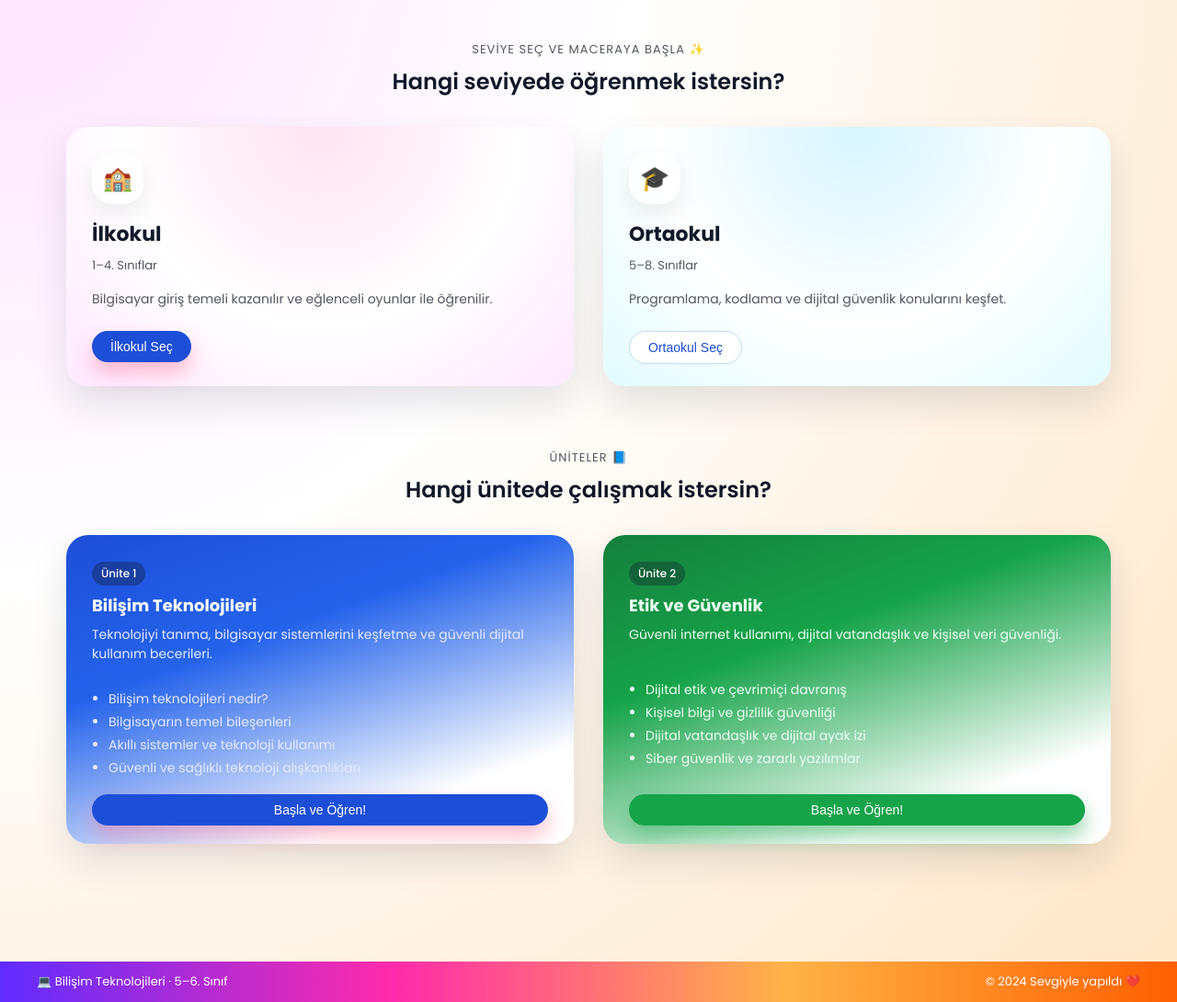
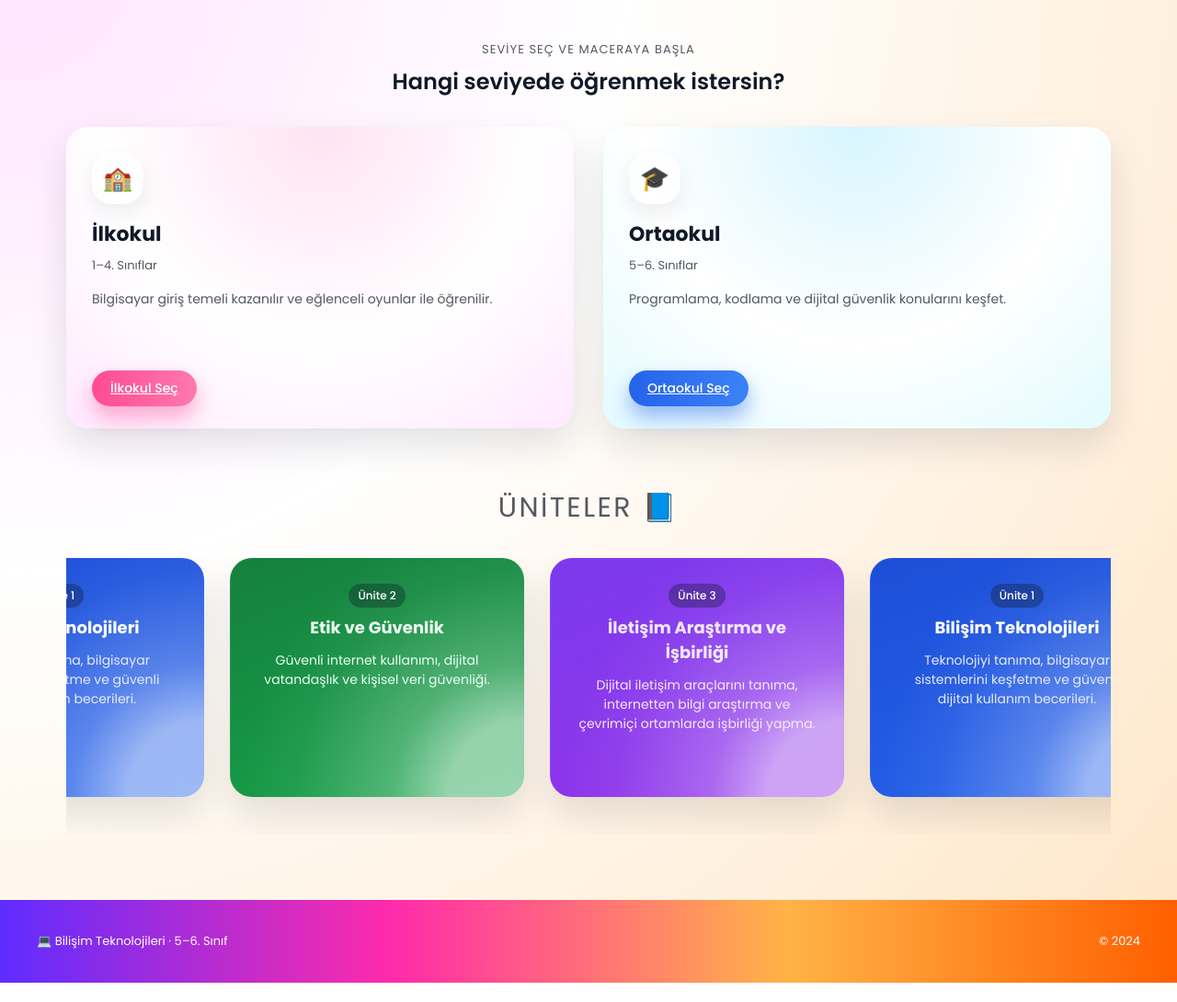
Before and after one commit to bensukrll/EduPlay_Hub, a Flask app: template templates/index.html in a window 1280 px wide. Shown: the part 59-1149 px from the top of the page at 92% size. After the commit the page ends 1128 px from the top, so only its background shows below. Run offline with Flask 3, Linux system fonts and the light colour scheme; the template is opened without the code that fills it, so the values that code supplies are empty.

Commit message:
Seviye Sayfalari Kodlandi

```diff
--- a/static/style.css
+++ b/static/style.css
@@ -61,6 +61,7 @@ body {
     padding: 10px 48px;
 }
 
+
 .top-bar-inner {
     max-width: 2000px;
     margin: 0 auto;
@@ -96,6 +97,10 @@ body {
     margin-bottom: 64px;
 }
 
+.section-units {
+    margin-bottom: 8px;
+}
+
 .section-title h1,
 .section-title h2 {
     margin: 6px 0 0;
@@ -104,6 +109,13 @@ body {
 
 .section-label {
     font-size: 13px;
+    text-transform: uppercase;
+    letter-spacing: 0.08em;
+    color: var(--text-muted);
+}
+
+.section-label-secondary {
+    font-size: 30px;
     text-transform: uppercase;
     letter-spacing: 0.08em;
     color: var(--text-muted);
@@ -122,9 +134,6 @@ body {
     justify-content: center;
 }
 
-.unit-cards {
-    grid-template-columns: repeat(2, minmax(0, 1fr));
-}
 
 /* Kart genel stil */
 
@@ -162,6 +171,7 @@ body {
     font-size: 14px;
     line-height: 1.5;
     color: var(--text-muted);
+     min-height: 64px;
 }
 
 .level-primary {
@@ -194,6 +204,18 @@ body {
     flex-direction: column;
     justify-content: space-between;
     padding-bottom: 20px;
+    width: 320px;
+    max-width: 320px;
+    min-height: 260px;
+    flex-shrink: 0;
+}
+
+.unit-header {
+    flex: 1;
+    display: flex;
+    flex-direction: column;
+    align-items: center;
+    text-align: center;
 }
 
 .unit-header h3 {
@@ -225,7 +247,19 @@ body {
 }
 
 .unit-blue {
-    background: linear-gradient(160deg, #1d4ed8 0, #2563eb 35%, #ffffff 80%);
+    background:
+        radial-gradient(
+            circle at bottom right,
+            rgba(255,255,255,0.55) 20%,
+            rgba(255,255,255,0.25) 35%,
+            rgba(255,255,255,0.05) 60%,
+            rgba(255,255,255,0) 75%
+        ),
+        linear-gradient(
+            160deg,
+            #1d4ed8 0%,
+            #2563eb 100%
+        );
     color: #ffffff;
 }
 
@@ -239,7 +273,19 @@ body {
 }
 
 .unit-green {
-    background: linear-gradient(160deg, #15803d 0, #16a34a 35%, #ffffff 80%);
+    background:
+        radial-gradient(
+            circle at bottom right,
+            rgba(255,255,255,0.55) 20%,
+            rgba(255,255,255,0.25) 35%,
+            rgba(255,255,255,0.05) 60%,
+            rgba(255,255,255,0) 75%
+        ),
+        linear-gradient(
+            160deg,
+            #15803d 0%,
+            #16a34a 100%
+        );
     color: #eafff0;
 }
 
@@ -250,6 +296,59 @@ body {
 
 .unit-green .unit-tag {
     background: rgba(15, 23, 42, 0.35);
+}
+
+.unit-lila {
+    background:
+        radial-gradient(
+            circle at bottom right,
+            rgba(255,255,255,0.55) 20%,
+            rgba(255,255,255,0.25) 35%,
+            rgba(255,255,255,0.05) 60%,
+            rgba(255,255,255,0) 75%
+        ),
+        linear-gradient(
+            160deg,
+            #7c3aed 0%,
+            #9333ea 100%
+        );
+    color: #f3e8ff;
+}
+
+.unit-lila .card-text,
+.unit-lila .unit-list {
+    color: #f5e9ff;
+}
+
+.unit-lila .unit-tag {
+    background: rgba(15, 23, 42, 0.35);
+}
+
+.unit-slider {
+    width: 100%;
+    overflow: hidden;
+    margin-top: 32px;
+    padding-bottom: 40px;
+}
+
+.unit-track {
+    display: flex;
+    gap: 28px;
+    width: max-content;
+    animation: unitMarquee 40s linear infinite;
+}
+
+@keyframes unitMarquee {
+    from {
+        transform: translateX(0);
+    }
+    to {
+        transform: translateX(-50%);
+    }
+}
+
+.unit-slider:hover .unit-track {
+    animation-play-state: paused;
 }
 
 /* Butonlar */
@@ -272,15 +371,15 @@ body {
     width: 100%;
 }
 
-.btn-primary {
-    background: var(--blue-soft);
+.btn-pink {
+    background: linear-gradient(90deg, #ff4b92, #ff78b0);
     color: #ffffff;
-    box-shadow: 0 12px 22px rgba(248, 113, 150, 0.45);
+    box-shadow: 0 12px 22px rgba(255, 75, 146, 0.45);
 }
 
-.btn-primary:hover {
+.btn-pink:hover {
     transform: translateY(-1px);
-    box-shadow: 0 16px 30px rgba(248, 113, 150, 0.55);
+    box-shadow: 0 16px 30px rgba(255, 75, 146, 0.6);
 }
 
 .btn-success {
@@ -294,22 +393,25 @@ body {
     box-shadow: 0 16px 30px rgba(22, 163, 74, 0.55);
 }
 
-.btn-outline {
-    background: #ffffff;
-    color: var(--blue-soft);
-    border: 1px solid #bfdbfe;
+.btn-blue {
+    background: linear-gradient(90deg, #2563eb, #3b82f6);
+    color: #ffffff;
+    box-shadow: 0 12px 22px rgba(37, 99, 235, 0.45);
 }
 
-.btn-outline:hover {
-    background: #eff6ff;
+.btn-blue:hover {
+    transform: translateY(-1px);
+    box-shadow: 0 16px 30px rgba(37, 99, 235, 0.6);
 }
+
+
 
 /* Alt Bar */
 
 .bottom-bar {
     background: var(--bg-gradient-bottom);
     color: #fff;
-    padding: 12px 32px;
+    padding: 35px 32px;
 }
 
 .bottom-inner {
@@ -327,9 +429,6 @@ body {
     }
 
     .level-cards,
-    .unit-cards {
-        grid-template-columns: 1fr;
-    }
 
     .top-bar-inner,
     .bottom-inner {
@@ -338,6 +437,7 @@ body {
         align-items: flex-start;
     }
 }
+
 
 
 
--- a/templates/index.html
+++ b/templates/index.html
@@ -25,7 +25,7 @@
             <!-- Seviye Seç Bölümü -->
             <section class="section section-level">
                 <div class="section-title">
-                    <span class="section-label">Seviye Seç ve Maceraya Başla ✨</span>
+                    <span class="section-label">Seviye Seç ve Maceraya Başla</span>
                     <h1>Hangi seviyede öğrenmek istersin?</h1>
                 </div>
 
@@ -40,7 +40,7 @@
                         <p class="card-text">
                             Bilgisayar giriş temeli kazanılır ve eğlenceli oyunlar ile öğrenilir.
                         </p>
-                        <button class="btn btn-primary">İlkokul Seç</button>
+                        <a href="ilkokul.html" class="btn btn-pink">İlkokul Seç</a>
                     </article>
 
                     <!-- Ortaokul Kartı -->
@@ -49,11 +49,11 @@
                             <span>🎓</span>
                         </div>
                         <h2>Ortaokul</h2>
-                        <p class="card-subtitle">5–8. Sınıflar</p>
+                        <p class="card-subtitle">5–6. Sınıflar</p>
                         <p class="card-text">
                             Programlama, kodlama ve dijital güvenlik konularını keşfet.
                         </p>
-                        <button class="btn btn-outline">Ortaokul Seç</button>
+                        <a href="ortaokul.html" class="btn btn-blue">Ortaokul Seç</a>
                     </article>
                 </div>
             </section>
@@ -61,11 +61,11 @@
             <!-- Üniteler Bölümü -->
             <section class="section section-units">
                 <div class="section-title">
-                    <span class="section-label">Üniteler 📘</span>
-                    <h2>Hangi ünitede çalışmak istersin?</h2>
+                    <span class="section-label-secondary">Üniteler 📘</span>
                 </div>
 
-                <div class="cards unit-cards">
+                <div class="unit-slider">
+                    <div class="unit-track">
                         <!-- Ünite 1 -->
                         <article class="card unit-card unit-blue">
                             <div class="unit-header">
@@ -75,13 +75,6 @@
                                     Teknolojiyi tanıma, bilgisayar sistemlerini keşfetme ve güvenli dijital kullanım becerileri.
                                 </p>
                             </div>
-                        <ul class="unit-list">
-                            <li>Bilişim teknolojileri nedir?</li>
-                            <li>Bilgisayarın temel bileşenleri</li>
-                            <li>Akıllı sistemler ve teknoloji kullanımı</li>
-                            <li>Güvenli ve sağlıklı teknoloji alışkanlıkları</li>
-                        </ul>
-                        <button class="btn btn-primary full">Başla ve Öğren!</button>
                         </article>
 
                         <!-- Ünite 2 -->
@@ -93,14 +86,49 @@
                                     Güvenli internet kullanımı, dijital vatandaşlık ve kişisel veri güvenliği.
                                 </p>
                             </div>
-                        <ul class="unit-list">
-                            <li>Dijital etik ve çevrimiçi davranış</li>
-                            <li>Kişisel bilgi ve gizlilik güvenliği</li>
-                            <li>Dijital vatandaşlık ve dijital ayak izi</li>
-                            <li>Siber güvenlik ve zararlı yazılımlar</li>
-                        </ul>
-                        <button class="btn btn-success full">Başla ve Öğren!</button>
                         </article>
+
+                        <!-- Ünite 3 -->
+                        <article class="card unit-card unit-lila">
+                            <div class="unit-header">
+                                <span class="unit-tag">Ünite 3</span>
+                                <h3>İletişim Araştırma ve İşbirliği</h3>
+                                <p class="card-text">
+                                    Dijital iletişim araçlarını tanıma, internetten bilgi araştırma ve çevrimiçi ortamlarda işbirliği yapma.
+                                </p>
+                            </div>
+                        </article>
+
+                        <article class="card unit-card unit-blue">
+                            <div class="unit-header">
+                                <span class="unit-tag">Ünite 1</span>
+                                <h3>Bilişim Teknolojileri</h3>
+                                <p class="card-text">
+                                    Teknolojiyi tanıma, bilgisayar sistemlerini keşfetme ve güvenli dijital kullanım becerileri.
+                                </p>
+                            </div>
+                        </article>
+
+                        <article class="card unit-card unit-green">
+                            <div class="unit-header">
+                                <span class="unit-tag">Ünite 2</span>
+                                <h3>Etik ve Güvenlik</h3>
+                                <p class="card-text">
+                                    Güvenli internet kullanımı, dijital vatandaşlık ve kişisel veri güvenliği.
+                                </p>
+                            </div>
+                        </article>
+
+                        <article class="card unit-card unit-lila">
+                            <div class="unit-header">
+                                <span class="unit-tag">Ünite 3</span>
+                                <h3>İletişim Araştırma ve İşbirliği</h3>
+                                <p class="card-text">
+                                    Dijital iletişim araçlarını tanıma, internetten bilgi araştırma ve çevrimiçi ortamlarda işbirliği yapma.
+                                </p>
+                            </div>
+                        </article>
+                    </div>
                 </div>
             </section>
         </main>
@@ -109,7 +137,7 @@
         <footer class="bottom-bar">
             <div class="bottom-inner">
                 <span class="bottom-left">💻 Bilişim Teknolojileri · 5–6. Sınıf</span>
-                <span class="bottom-right">© 2024 Sevgiyle yapıldı ❤️</span>
+                <span class="bottom-right">© 2024  </span>
             </div>
         </footer>
     </div>
```
Also changed, not shown: static/ilkokul.css (added, +165 -0 lines), static/ortaokul.css (added, +133 -0 lines), templates/ilkokul.html (added, +115 -0 lines), templates/ortaokul.html (added, +98 -0 lines). Lines whose indentation alone changed are shown as unchanged.
